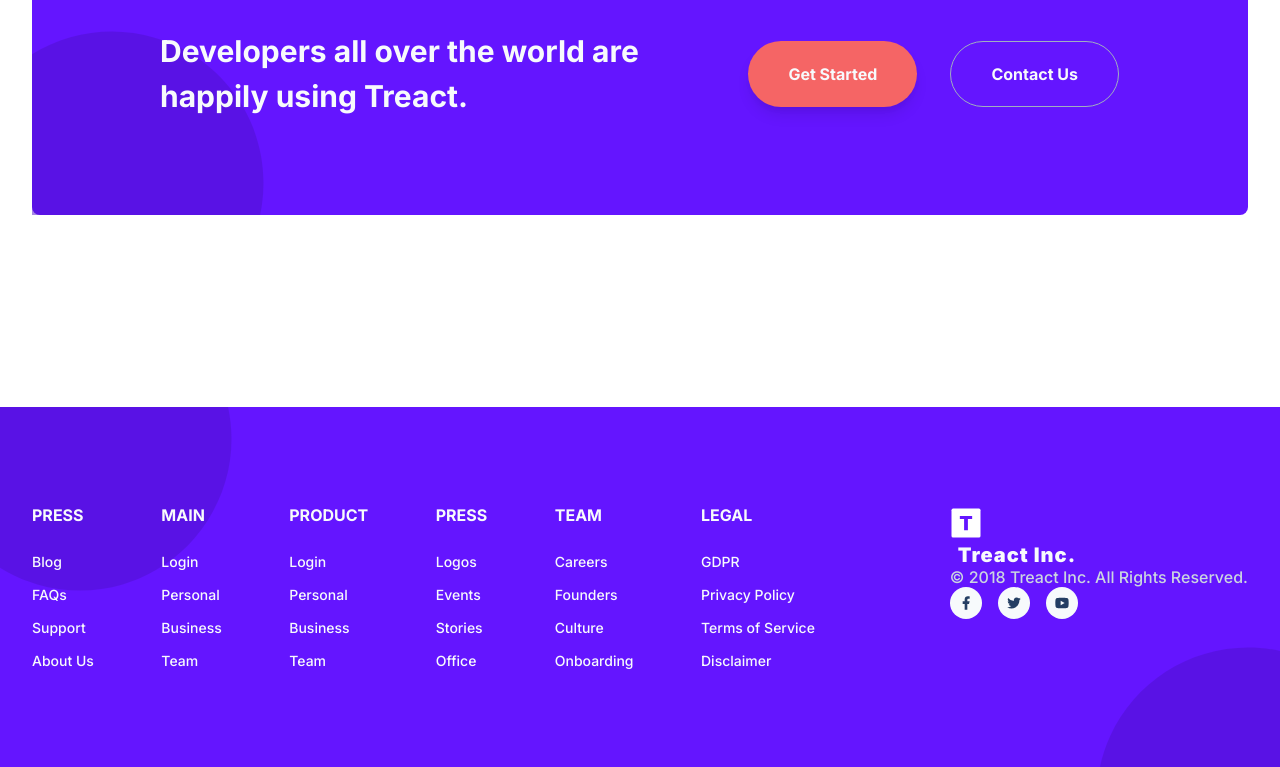
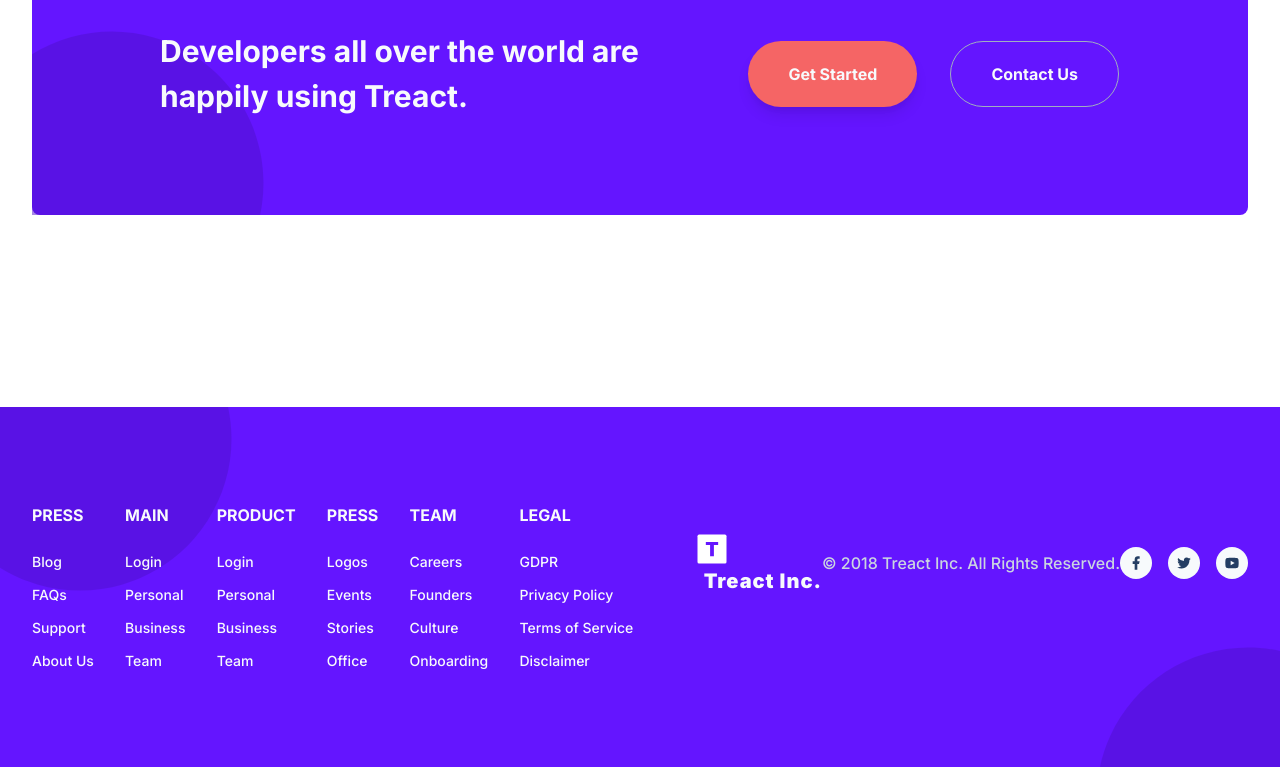
Before and after one commit to JOuelletteDev/treact-final-project, a plain HTML site: page index 2.html in a window 1280 px wide. Shown: the part 5770-6537 px from the top of the page. Drawn offline with Linux system fonts and the light colour scheme.

Commit message:
Updates to footer page

```diff
--- a/index 2.html
+++ b/index 2.html
@@ -461,6 +461,7 @@
                 <a class="footer__column--link">Culture</a>
                 <a class="footer__column--link">Onboarding</a>
                 </div>
+
                 <div class="footer__column">
                     <div class="footer__column--title">LEGAL</div>
                     <a class="footer__column--link">GDPR</a>
@@ -468,13 +469,19 @@
                     <a class="footer__column--link">Terms of Service</a>
                     <a class="footer__column--link">Disclaimer</a>
                 </div>
+
                 <div class="footer__divider"></div>
 
                 <div class="footer__bottom">
                     <div class="footer__logo">
                         <img src="./assets/logo-light.d9a5d1b5be5ea077b26864fdfc2e96a4.svg" alt class="footer__logo--img">
                         <h5 class="footer__logo--text">Treact Inc.</h5>
-                    <div class="footer__copyright">© 2018 Treact Inc. All Rights Reserved.</div>
+                    </div>
+
+                    <div class="footer__copyright">
+                        © 2018 Treact Inc. All Rights Reserved.
+                    </div>
+
                     <div class="footer__socials">
                         <a class="footer__social--link">
                             <svg fill="currentColor" viewBox="0 0 24 24">
```
Lines whose indentation alone changed are shown as unchanged.
